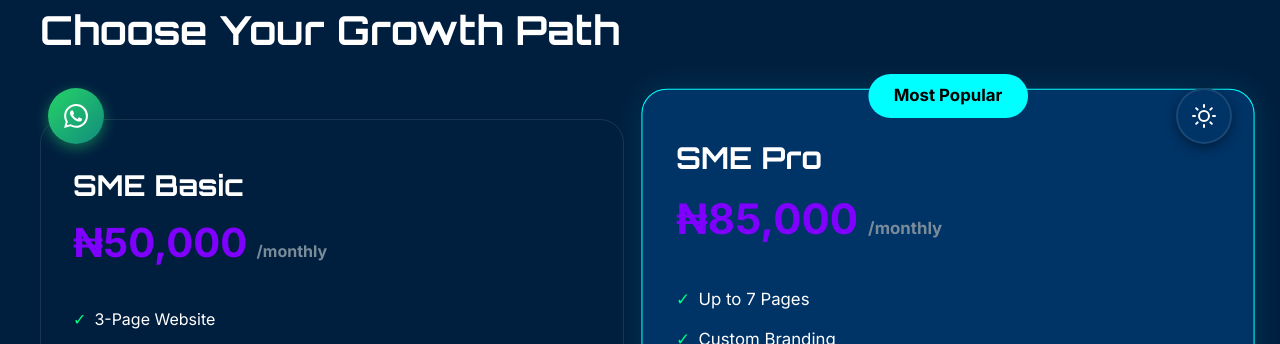
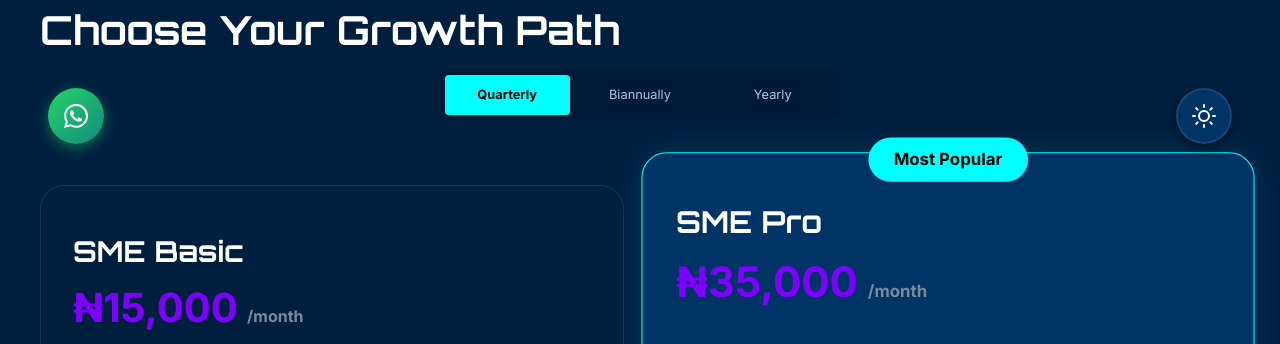
Before and after one commit to Folami/gentri-vibe, a React (Vite) app: page /gentri-vibe/services/sme-portals in a window 1280 px wide. Shown: the part 608-952 px from the top of the page. Built offline with nearby package versions, Linux system fonts and the light colour scheme; no server answers.

Commit message:
pricing edit

```diff
--- a/src/components/SubscriptionModal/SubscriptionModal.css
+++ b/src/components/SubscriptionModal/SubscriptionModal.css
@@ -61,6 +61,11 @@
   color: var(--text-muted);
 }
 
+.period-option.active {
+  background: var(--accent-blue);
+  font-weight: bold;
+}
+
 .subscription-form .form-group {
   margin-bottom: 1.5rem;
   text-align: left;
--- a/src/components/SubscriptionModal/SubscriptionModal.jsx
+++ b/src/components/SubscriptionModal/SubscriptionModal.jsx
@@ -2,15 +2,25 @@ import React, { useState } from 'react'
 import { useNavigate } from 'react-router-dom'
 import './SubscriptionModal.css'
 
-const SubscriptionModal = ({ isOpen, onClose, selectedTier }) => {
+const SubscriptionModal = ({ isOpen, onClose, selectedTier, initialPeriod = 'quarterly' }) => {
   const navigate = useNavigate()
+  const [selectedPeriod, setSelectedPeriod] = useState(initialPeriod)
   const [formData, setFormData] = useState({
     name: '',
     email: '',
     phone: ''
   })
 
+  // Sync with initialPeriod when modal opens or initialPeriod changes
+  React.useEffect(() => {
+    if (isOpen) {
+      setSelectedPeriod(initialPeriod)
+    }
+  }, [isOpen, initialPeriod])
+
   if (!isOpen || !selectedTier) return null
+
+  const currentPricing = selectedTier.pricing[selectedPeriod]
 
   const handleChange = (e) => {
     setFormData({ ...formData, [e.target.name]: e.target.value })
@@ -23,7 +33,11 @@ const SubscriptionModal = ({ isOpen, onClose, selectedTier }) => {
       onClose()
       navigate('/transaction-success', {
         state: {
-          tier: selectedTier,
+          tier: {
+            ...selectedTier,
+            price: currentPricing.price,
+            period: currentPricing.period
+          },
           user: formData
         }
       })
@@ -37,10 +51,29 @@ const SubscriptionModal = ({ isOpen, onClose, selectedTier }) => {
 
         <div className="modal-header">
           <h2>Secure Your Vibe 🔒</h2>
-          <p>You selected: <strong>{selectedTier.name}</strong></p>
+          <p>Plan: <strong>{selectedTier.name}</strong></p>
+
+          <div className="period-selector">
+            {['quarterly', 'biannually', 'yearly'].map((p) => (
+              <label key={p} className={`period-option ${selectedPeriod === p ? 'active' : ''}`}>
+                <input
+                  type="radio"
+                  name="period"
+                  value={p}
+                  checked={selectedPeriod === p}
+                  onChange={(e) => setSelectedPeriod(e.target.value)}
+                />
+                {p.charAt(0).toUpperCase() + p.slice(1)}
+              </label>
+            ))}
+          </div>
+
           <div className="selected-price">
-            {selectedTier.price} <span className="period">/{selectedTier.period}</span>
+            {currentPricing.monthlyEquivalent} <span className="period">/month</span>
           </div>
+          <p style={{ fontSize: '0.9rem', color: 'var(--text-muted)', marginTop: '0.5rem' }}>
+            Billed as {currentPricing.price} {currentPricing.period}
+          </p>
         </div>
 
         <form onSubmit={handleSubmit} className="subscription-form">
--- a/src/data/pages/creatorPortalsData.js
+++ b/src/data/pages/creatorPortalsData.js
@@ -72,21 +72,33 @@ export const creatorPortalsData = {
   tiers: [
     {
       name: 'Vibe Starter',
-      price: '₦15,000',
-      period: 'monthly',
+      monthlyPrice: '₦15,000',
+      pricing: {
+        quarterly: { price: '₦45,000', period: 'quarterly', monthlyEquivalent: '₦15,000' },
+        biannually: { price: '₦85,000', period: 'biannually', monthlyEquivalent: '₦14,200' },
+        yearly: { price: '₦150,000', period: 'yearly', monthlyEquivalent: '₦12,500' }
+      },
       features: ['Custom .com Domain Name', 'Limited Photo Uploads', 'Basic Analytics Dashboard', 'Telegram Link Integration', 'Standard Theme']
     },
     {
       name: 'Chart Topper',
-      price: '₦35,000',
-      period: 'monthly',
+      monthlyPrice: '₦35,000',
+      pricing: {
+        quarterly: { price: '₦105,000', period: 'quarterly', monthlyEquivalent: '₦35,000' },
+        biannually: { price: '₦200,000', period: 'biannually', monthlyEquivalent: '₦33,300' },
+        yearly: { price: '₦350,000', period: 'yearly', monthlyEquivalent: '₦29,200' }
+      },
       isPopular: true,
       features: ['Everything in Starter', 'Paywalled Content', 'Video Hosting', 'Event Ticketing', 'Priority Support']
     },
     {
       name: 'Icon Status',
-      price: '₦95,000',
-      period: 'monthly',
+      monthlyPrice: '₦86,000',
+      pricing: {
+        quarterly: { price: '₦300,000', period: 'quarterly', monthlyEquivalent: '₦100,000' },
+        biannually: { price: '₦550,000', period: 'biannually', monthlyEquivalent: '₦91,700' },
+        yearly: { price: '₦1,000,000', period: 'yearly', monthlyEquivalent: '₦83,300' }
+      },
       features: ['Everything in Chart Topper', 'Fully Custom App', 'NFT/Blockchain Integration', 'Advanced Analytics', 'Dedicated Manager', 'Global CDN']
     }
   ],
--- a/src/data/pages/portalData.js
+++ b/src/data/pages/portalData.js
@@ -9,14 +9,22 @@ export const portalData = {
     tiers: [
       {
         name: 'SME Basic',
-        price: '₦50,000',
-        period: 'monthly',
+        monthlyPrice: '₦45,000',
+        pricing: {
+          quarterly: { price: '₦45,000', period: 'quarterly', monthlyEquivalent: '₦15,000' },
+          biannually: { price: '₦85,000', period: 'biannually', monthlyEquivalent: '₦14,200' },
+          yearly: { price: '₦150,000', period: 'yearly', monthlyEquivalent: '₦12,500' }
+        },
         features: ['3-Page Website', 'Contact Form', 'Basic SEO', 'Mobile Responsive', '1 Month Support']
       },
       {
         name: 'SME Pro',
-        price: '₦85,000',
-        period: 'monthly',
+        monthlyPrice: '₦80,000',
+        pricing: {
+          quarterly: { price: '₦105,000', period: 'quarterly', monthlyEquivalent: '₦35,000' },
+          biannually: { price: '₦200,000', period: 'biannually', monthlyEquivalent: '₦33,300' },
+          yearly: { price: '₦350,000', period: 'yearly', monthlyEquivalent: '₦29,200' }
+        },
         isPopular: true,
         features: ['Up to 7 Pages', 'Custom Branding', 'Basic AI Chatbot', 'Blog/News Section', 'Analytics Dashboard', 'Priority Support']
       }
@@ -37,14 +45,22 @@ export const portalData = {
     tiers: [
       {
         name: 'Starter Store',
-        price: '₦120,000',
-        period: 'monthly',
+        monthlyPrice: '₦106,000',
+        pricing: {
+          quarterly: { price: '₦135,000', period: 'quarterly', monthlyEquivalent: '₦45,000' },
+          biannually: { price: '₦250,000', period: 'biannually', monthlyEquivalent: '₦41,700' },
+          yearly: { price: '₦450,000', period: 'yearly', monthlyEquivalent: '₦37,500' }
+        },
         features: ['Shopify/WooCommerce', '20 Product Uploads', 'Payment Gateway', 'Order Dashboard', 'Basic Inventory']
       },
       {
         name: 'Retail Vet',
-        price: '₦200,000+',
-        period: 'monthly',
+        monthlyPrice: '₦183,000',
+        pricing: {
+          quarterly: { price: '₦360,000', period: 'quarterly', monthlyEquivalent: '₦120,000' },
+          biannually: { price: '₦700,000', period: 'biannually', monthlyEquivalent: '₦116,700' },
+          yearly: { price: '₦1,200,000', period: 'yearly', monthlyEquivalent: '₦100,000' }
+        },
         isPopular: true,
         features: ['Unlimited Products', 'AI Recommendations', 'Blockchain Loyalty', 'CRM Integration', 'Email Marketing Automation']
       }
--- a/src/index.css
+++ b/src/index.css
@@ -225,3 +225,36 @@ button {
 .fade-in {
   animation: fadeIn 0.6s ease-out forwards;
 }
+
+/* Shared Period Selector */
+.period-selector {
+  display: flex;
+  gap: 0.5rem;
+  justify-content: center;
+  margin: 1.5rem 0;
+  background: rgba(0, 0, 0, 0.1);
+  padding: 0.3rem;
+  border-radius: var(--radius-md);
+}
+
+.period-option {
+  flex: 1;
+  padding: 0.6rem 0.4rem;
+  font-size: 0.8rem;
+  text-transform: capitalize;
+  cursor: pointer;
+  border-radius: var(--radius-sm);
+  transition: all 0.2s;
+  text-align: center;
+  color: var(--text-secondary);
+}
+
+.period-option input {
+  display: none;
+}
+
+.period-option.active {
+  background: var(--accent-blue);
+  color: #000;
+  font-weight: bold;
+}
--- a/src/pages/CreatorPortals/CreatorPortals.jsx
+++ b/src/pages/CreatorPortals/CreatorPortals.jsx
@@ -7,6 +7,7 @@ const CreatorPortals = () => {
   const { hero, perfectFor, features, tiers, cta } = creatorPortalsData
   const [modalOpen, setModalOpen] = useState(false)
   const [selectedTier, setSelectedTier] = useState(null)
+  const [selectedPeriod, setSelectedPeriod] = useState('quarterly')
 
   const openModal = (tier) => {
     setSelectedTier(tier)
@@ -19,6 +20,7 @@ const CreatorPortals = () => {
         isOpen={modalOpen}
         onClose={() => setModalOpen(false)}
         selectedTier={selectedTier}
+        initialPeriod={selectedPeriod}
       />
 
       {/* Hero Section */}
@@ -70,7 +72,23 @@ const CreatorPortals = () => {
       {/* Tiers */}
       <section className="cp__tiers">
         <div className="container">
-          <h2 style={{ textAlign: 'center', marginBottom: '4rem' }}>Choose Your Tier</h2>
+          <h2 style={{ textAlign: 'center', marginBottom: '1rem' }}>Choose Your Tier</h2>
+
+          <div className="period-selector" style={{ maxWidth: '400px', margin: '0 auto 3rem auto' }}>
+            {['quarterly', 'biannually', 'yearly'].map((p) => (
+              <label key={p} className={`period-option ${selectedPeriod === p ? 'active' : ''}`}>
+                <input
+                  type="radio"
+                  name="period"
+                  value={p}
+                  checked={selectedPeriod === p}
+                  onChange={(e) => setSelectedPeriod(e.target.value)}
+                />
+                {p.charAt(0).toUpperCase() + p.slice(1)}
+              </label>
+            ))}
+          </div>
+
           <div className="tiers-grid">
             {tiers.map((tier, i) => (
               <div key={i} className={`tier-card ${tier.isPopular ? 'tier-card--popular' : ''}`}>
@@ -78,9 +96,12 @@ const CreatorPortals = () => {
                   <span className="tier-tag">Most Popular</span>
                 )}
                 <h3 style={{ fontSize: '1.8rem', marginBottom: '0.5rem' }}>{tier.name}</h3>
-                <div style={{ fontSize: '2.5rem', fontWeight: 'bold', color: 'var(--accent-blue)', marginBottom: '2rem' }}>
-                  {tier.price} <span style={{ fontSize: '1rem', color: 'var(--text-muted)' }}>/{tier.period}</span>
+                <div style={{ fontSize: '2.5rem', fontWeight: 'bold', color: 'var(--accent-blue)', marginBottom: '0.5rem' }}>
+                  {tier.pricing[selectedPeriod].monthlyEquivalent} <span style={{ fontSize: '1rem', color: 'var(--text-muted)' }}>/month</span>
                 </div>
+                <p style={{ fontSize: '0.85rem', color: 'var(--text-muted)', marginBottom: '2rem' }}>
+                  Billed as {tier.pricing[selectedPeriod].price} {tier.pricing[selectedPeriod].period}
+                </p>
                 <ul style={{ marginBottom: '2rem', textAlign: 'left' }}>
                   {tier.features.map((f, idx) => (
                     <li key={idx} style={{ marginBottom: '0.8rem', display: 'flex', alignItems: 'center', gap: '0.5rem' }}>
@@ -121,9 +142,9 @@ const CreatorPortals = () => {
         <p style={{ maxWidth: '600px', margin: '0 auto 2rem auto', color: 'var(--text-secondary)' }}>
           {cta.desc}
         </p>
-        <button className="btn btn-primary" onClick={() => document.querySelector('.cp__tiers').scrollIntoView({ behavior: 'smooth' })}>
+        {/* <button className="btn btn-primary" onClick={() => document.querySelector('.cp__tiers').scrollIntoView({ behavior: 'smooth' })}>
           {cta.buttonText}
-        </button>
+        </button> */}
       </section>
     </div>
   )
--- a/src/pages/ECommercePortals/ECommercePortals.css
+++ b/src/pages/ECommercePortals/ECommercePortals.css
@@ -87,6 +87,12 @@
   color: var(--text-muted);
 }
 
+.billing-cycle-note {
+  font-size: 0.85rem;
+  color: var(--text-muted);
+  margin-bottom: 2rem;
+}
+
 .tier-features {
   text-align: left;
   margin-bottom: 2rem;
--- a/src/pages/ECommercePortals/ECommercePortals.jsx
+++ b/src/pages/ECommercePortals/ECommercePortals.jsx
@@ -8,6 +8,7 @@ const ECommercePortals = () => {
   const { hero, tiers, cta } = portalData.ecommerce
   const [modalOpen, setModalOpen] = useState(false)
   const [selectedTier, setSelectedTier] = useState(null)
+  const [selectedPeriod, setSelectedPeriod] = useState('quarterly')
 
   const openModal = (tier) => {
     setSelectedTier(tier)
@@ -20,6 +21,7 @@ const ECommercePortals = () => {
         isOpen={modalOpen}
         onClose={() => setModalOpen(false)}
         selectedTier={selectedTier}
+        initialPeriod={selectedPeriod}
       />
 
       {/* Hero */}
@@ -35,14 +37,33 @@ const ECommercePortals = () => {
       <section className="portal-tiers section">
         <div className="container">
           <h2 className="section-title text-center">Build Your Empire</h2>
+
+          <div className="period-selector" style={{ maxWidth: '400px', margin: '0 auto 3rem auto' }}>
+            {['quarterly', 'biannually', 'yearly'].map((p) => (
+              <label key={p} className={`period-option ${selectedPeriod === p ? 'active' : ''}`}>
+                <input
+                  type="radio"
+                  name="period"
+                  value={p}
+                  checked={selectedPeriod === p}
+                  onChange={(e) => setSelectedPeriod(e.target.value)}
+                />
+                {p.charAt(0).toUpperCase() + p.slice(1)}
+              </label>
+            ))}
+          </div>
+
           <div className="tiers-grid">
             {tiers.map((tier, i) => (
               <div key={i} className={`tier-card ${tier.isPopular ? 'tier-card--popular' : ''}`}>
                 {tier.isPopular && <span className="tier-tag">Top Choice</span>}
                 <h3 className="tier-name">{tier.name}</h3>
                 <div className="tier-price">
-                  {tier.price} <span className="tier-period">/{tier.period}</span>
+                  {tier.pricing[selectedPeriod].monthlyEquivalent} <span className="tier-period">/month</span>
                 </div>
+                <p className="billing-cycle-note">
+                  Billed as {tier.pricing[selectedPeriod].price} {tier.pricing[selectedPeriod].period}
+                </p>
                 <ul className="tier-features">
                   {tier.features.map((f, idx) => (
                     <li key={idx}><span>✓</span> {f}</li>
@@ -63,9 +84,9 @@ const ECommercePortals = () => {
       {/* CTA */}
       <section className="portal-cta section container">
         <h2>{cta.title}</h2>
-        <Link to={cta.link} className="btn btn-primary">
+        {/* <Link to={cta.link} className="btn btn-primary">
           {cta.buttonText}
-        </Link>
+        </Link> */}
       </section>
     </div>
   )
--- a/src/pages/SMEPortals/SMEPortals.css
+++ b/src/pages/SMEPortals/SMEPortals.css
@@ -86,6 +86,12 @@
   color: var(--text-muted);
 }
 
+.billing-cycle-note {
+  font-size: 0.85rem;
+  color: var(--text-muted);
+  margin-bottom: 2rem;
+}
+
 .tier-features {
   text-align: left;
   margin-bottom: 2rem;
--- a/src/pages/SMEPortals/SMEPortals.jsx
+++ b/src/pages/SMEPortals/SMEPortals.jsx
@@ -8,6 +8,7 @@ const SMEPortals = () => {
   const { hero, tiers, cta } = portalData.sme
   const [modalOpen, setModalOpen] = useState(false)
   const [selectedTier, setSelectedTier] = useState(null)
+  const [selectedPeriod, setSelectedPeriod] = useState('quarterly')
 
   const openModal = (tier) => {
     setSelectedTier(tier)
@@ -20,6 +21,7 @@ const SMEPortals = () => {
         isOpen={modalOpen}
         onClose={() => setModalOpen(false)}
         selectedTier={selectedTier}
+        initialPeriod={selectedPeriod}
       />
 
       {/* Hero */}
@@ -35,14 +37,33 @@ const SMEPortals = () => {
       <section className="portal-tiers section">
         <div className="container">
           <h2 className="section-title text-center">Choose Your Growth Path</h2>
+
+          <div className="period-selector" style={{ maxWidth: '400px', margin: '0 auto 3rem auto' }}>
+            {['quarterly', 'biannually', 'yearly'].map((p) => (
+              <label key={p} className={`period-option ${selectedPeriod === p ? 'active' : ''}`}>
+                <input
+                  type="radio"
+                  name="period"
+                  value={p}
+                  checked={selectedPeriod === p}
+                  onChange={(e) => setSelectedPeriod(e.target.value)}
+                />
+                {p.charAt(0).toUpperCase() + p.slice(1)}
+              </label>
+            ))}
+          </div>
+
           <div className="tiers-grid">
             {tiers.map((tier, i) => (
               <div key={i} className={`tier-card ${tier.isPopular ? 'tier-card--popular' : ''}`}>
                 {tier.isPopular && <span className="tier-tag">Most Popular</span>}
                 <h3 className="tier-name">{tier.name}</h3>
                 <div className="tier-price">
-                  {tier.price} <span className="tier-period">/{tier.period}</span>
+                  {tier.pricing[selectedPeriod].monthlyEquivalent} <span className="tier-period">/month</span>
                 </div>
+                <p className="billing-cycle-note">
+                  Billed as {tier.pricing[selectedPeriod].price} {tier.pricing[selectedPeriod].period}
+                </p>
                 <ul className="tier-features">
                   {tier.features.map((f, idx) => (
                     <li key={idx}><span>✓</span> {f}</li>
```
